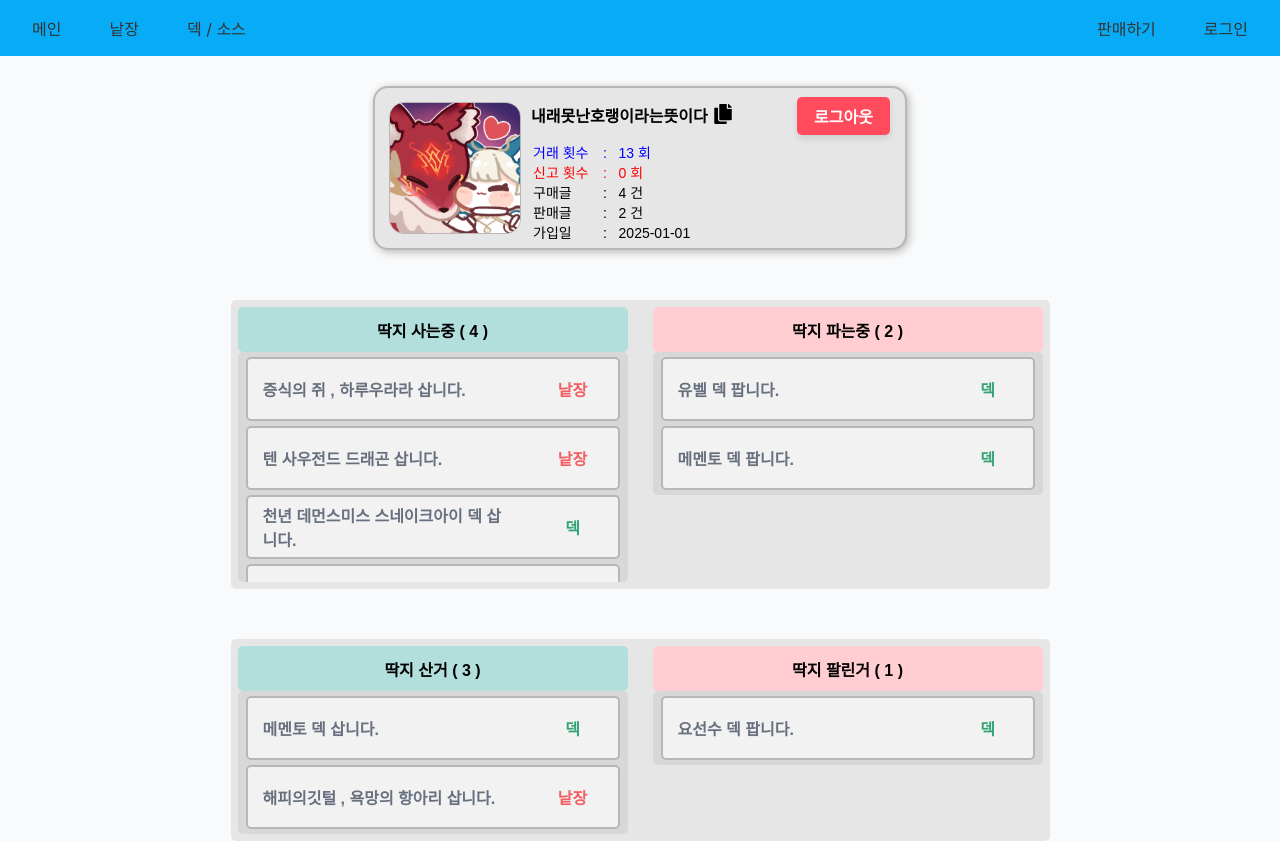
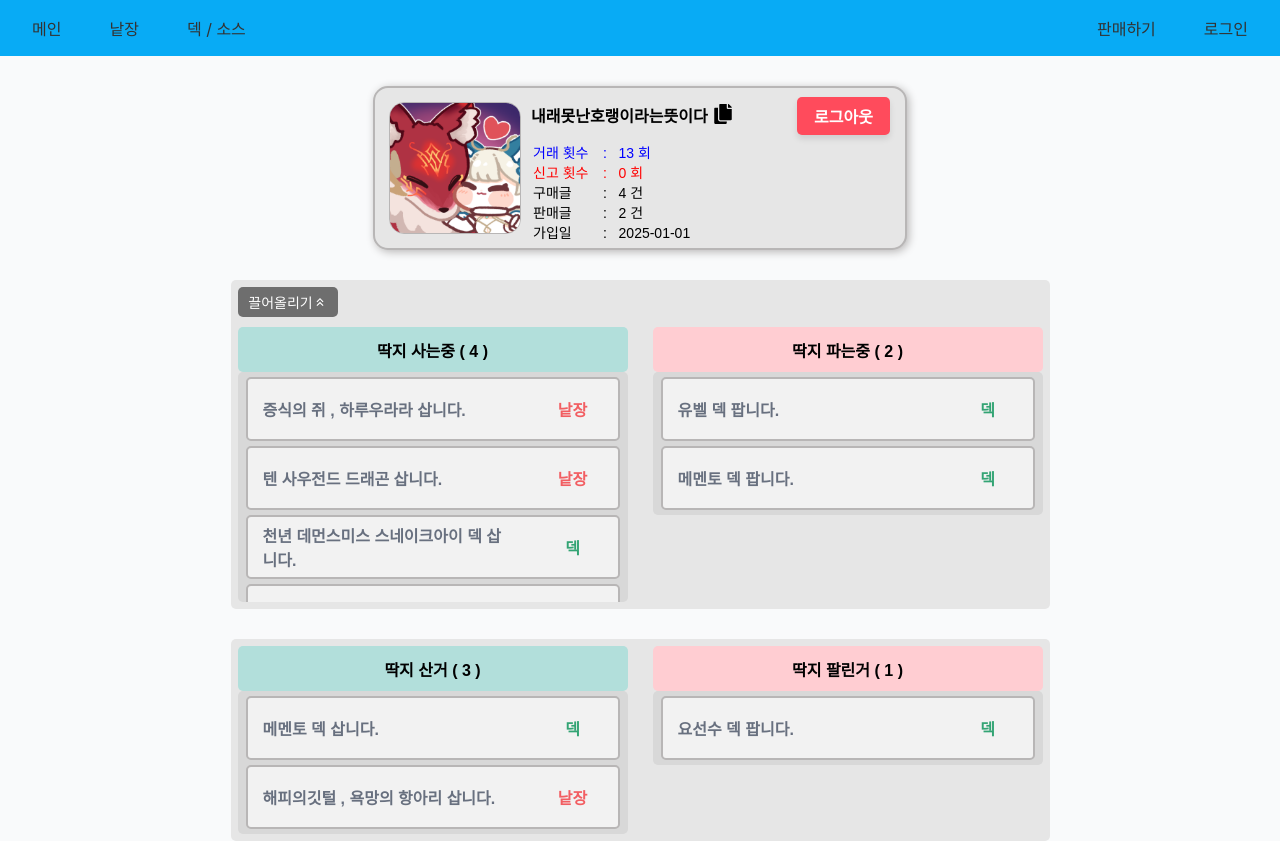
Before and after one commit to dlrdyd97/yuddack.gg_front, a React (Create React App) app: page /mypage/profile in a window 1280 px wide. Shown: the top 841 px of the page. Built offline with nearby package versions, Linux system fonts and the light colour scheme.

Commit message:
feat : "끌어올림 컴포넌트 추가"

```diff
--- /dev/null
+++ b/src/pages/mypage/BringUp.js
@@ -0,0 +1,52 @@
+import React, { useState } from "react";
+import "../../styles/components/profile/BringUp.css";
+import { MdKeyboardDoubleArrowUp } from "react-icons/md";
+
+const BringUp = () => {
+  const [showAlert, setShowAlert] = useState(0);
+
+  const bringUpClick = () => {
+    const result = window.confirm(
+      "끌어올리기를 진행하시겠습니까? ( 쿨타임 1시간 )"
+    );
+    if (result) {
+      setShowAlert(1); // 끌어올리기 성공 표시
+      setTimeout(() => {
+        setShowAlert(0); // 3초 후 알림 숨기기
+      }, 3000);
+    } else {
+      // 취소 or 쿨타임 1시간이 안되면 로직 추가해야함
+      setShowAlert(2); // 끌어올리기 실패 표시
+      setTimeout(() => {
+        setShowAlert(0); // 3초 후 알림 숨기기
+      }, 3000);
+    }
+  };
+
+  return (
+    <>
+      <div
+        className="bring-up"
+        onClick={(e) => {
+          bringUpClick();
+        }}
+      >
+        끌어올리기
+        <MdKeyboardDoubleArrowUp />
+      </div>
+      {/* 복사 성공 알림 */}
+      {showAlert === 1 && (
+        <div className="copy-alert">
+          <span>끌어올림 성공</span>
+        </div>
+      )}
+      {showAlert === 2 && (
+        <div className="copy-alert">
+          <span>끌어올림 실패</span>
+        </div>
+      )}
+    </>
+  );
+};
+
+export default BringUp;
--- a/src/pages/mypage/Profile.js
+++ b/src/pages/mypage/Profile.js
@@ -5,6 +5,7 @@ import MyTrade from "./MyTrade";
 import PurchaseBox from "./PurchaseBox";
 import SaleBox from "./SaleBox";
 import GetUserInfo from "./GetUserInfo";
+import BringUp from "./BringUp";
 
 function Profile() {
   const [userInfo, setUserInfo] = useState(GetUserInfo);
@@ -13,8 +14,13 @@ function Profile() {
     <>
       <div className="profile-main">
         <MyProfile userInfo={userInfo} setUserInfo={setUserInfo} />
+
         {/* 구매 , 판매중인 딱지 리스트 */}
         <div className="profile-post-box">
+          {/* 끌어올리기 */}
+          <div className="profile-bring-up">
+            <BringUp />
+          </div>
           <div className="profile-trade-box">
             <PurchaseBox
               userInfo={userInfo}
--- /dev/null
+++ b/src/styles/components/profile/BringUp.css
@@ -0,0 +1,16 @@
+.bring-up{
+    display: flex;
+    justify-content: center;
+    align-items: center;
+    width: 100px;
+    height: 30px;
+    background-color: #6E6E6E;
+    color: white;
+    border-radius: 5px;
+    font-size: 14px;
+    cursor: pointer;
+}
+
+.bring-up:hover {
+    background-color: #585858; /* 호버 시 배경색 변경 */
+}
--- a/src/styles/components/profile/Profile.css
+++ b/src/styles/components/profile/Profile.css
@@ -6,14 +6,23 @@
 }
 
 .profile-post-box{
+  /* display: flex;
+  justify-content: space-between; 좌우 배치 */
   display: flex;
-  justify-content: space-between; /* 좌우 배치 */
+  flex-wrap: wrap; /* 줄 바꿈 허용 */
+  justify-content: space-between; /* 좌우 배치 유지 */
   width: 805px;
   padding: 7px;
   border-radius: 5px;
   margin: 0 auto;
-  margin-top: 50px;
+  margin-top: 30px;
   background-color: #E6E6E6;
+}
+
+.profile-bring-up {
+  flex-basis: 100%; /* 한 줄 전체 너비 차지 */
+  order: 0; /* 다른 요소보다 위로 배치 */
+  margin-bottom: 10px; /* 아래 간격 추가 */
 }
 
 .profile-trade-box{
```
